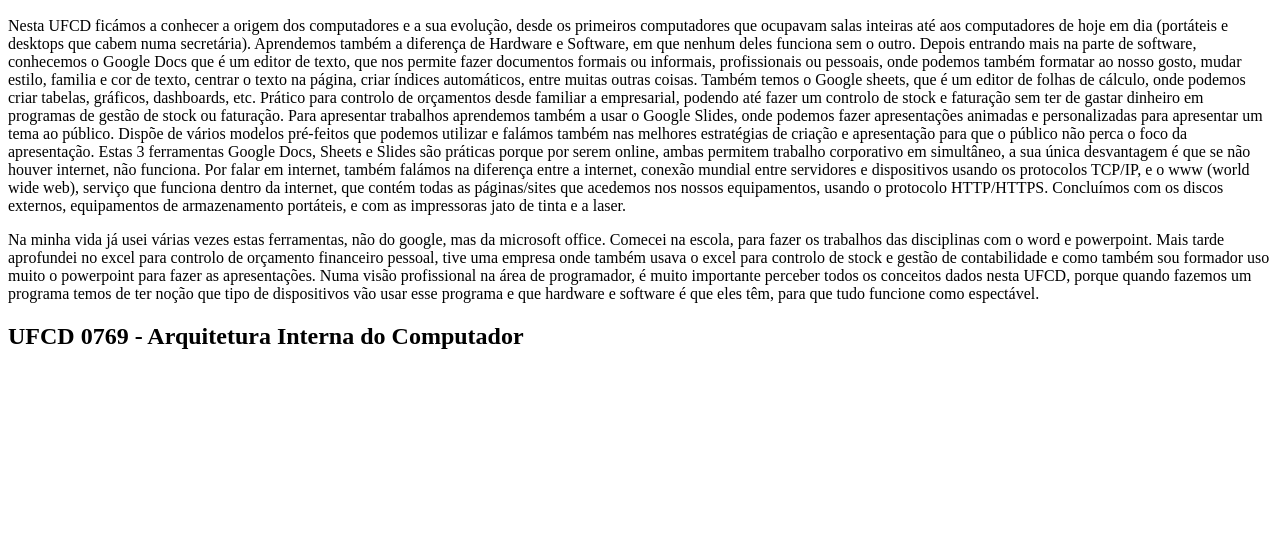
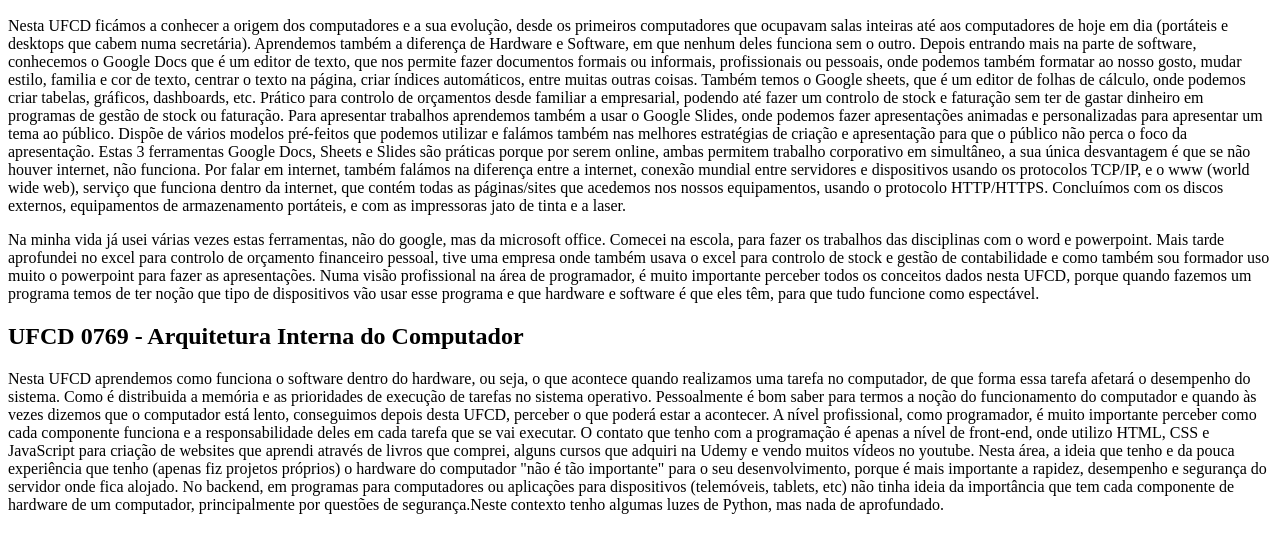
Before and after one commit to WebCarreira/pra_diogo, a plain HTML site: page index.html in a window 1280 px wide. Shown: the part 110-662 px from the top of the page. Drawn offline with Linux system fonts and the light colour scheme.

Commit message:
ufcd0769

```diff
--- a/index.html
+++ b/index.html
@@ -34,7 +34,7 @@
         </section>
         <section>
             <h2>UFCD 0769 - Arquitetura Interna do Computador</h2>
-            <p></p>
+            <p>Nesta UFCD aprendemos como funciona o software dentro do hardware, ou seja, o que acontece quando realizamos uma tarefa no computador, de que forma essa tarefa afetará o desempenho do sistema. Como é distribuida a memória e as prioridades de execução de tarefas no sistema operativo. Pessoalmente é bom saber para termos a noção do funcionamento do computador e quando às vezes dizemos que o computador está lento, conseguimos depois desta UFCD, perceber o que poderá estar a acontecer. A nível profissional, como programador, é muito importante perceber como cada componente funciona e a responsabilidade deles em cada tarefa que se vai executar. O contato que tenho com a programação é apenas a nível de front-end, onde utilizo HTML, CSS e JavaScript para criação de websites que aprendi através de livros que comprei, alguns cursos que adquiri na Udemy e vendo muitos vídeos no youtube. Nesta área, a ideia que tenho e da pouca experiência que tenho (apenas fiz projetos próprios) o hardware do computador "não é tão importante" para o seu desenvolvimento, porque é mais importante a rapidez, desempenho e segurança do servidor onde fica alojado. No backend, em programas para computadores ou aplicações para dispositivos (telemóveis, tablets, etc) não tinha ideia da importância que tem cada componente de hardware de um computador, principalmente por questões de segurança.Neste contexto tenho algumas luzes de Python, mas nada de aprofundado.</p>
         </section>
     </main>
 
```
